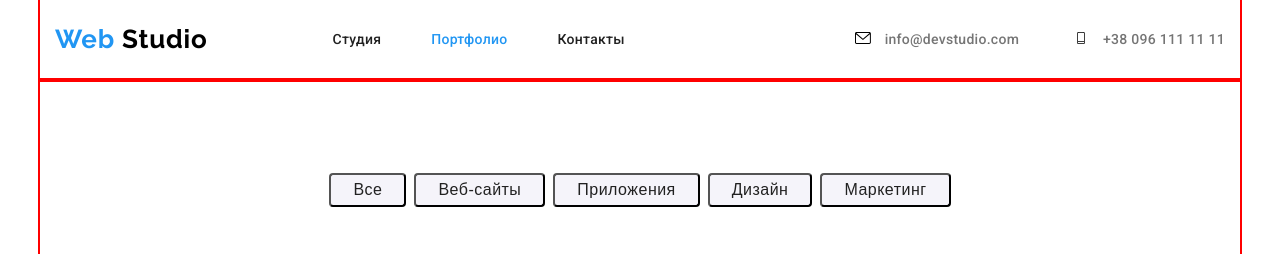
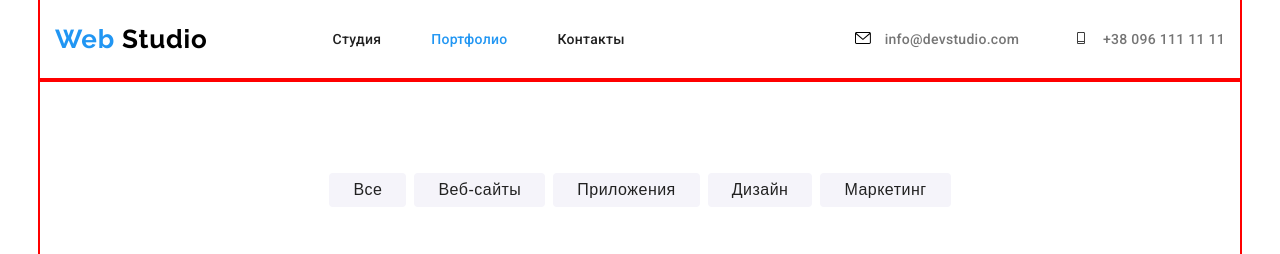
Before and after one commit to leness/goit-markup-hw-04, a plain HTML site: page portfolio.html in a window 1280 px wide. Shown: the top 254 px of the page. Drawn offline with Linux system fonts and the light colour scheme.

Commit message:
Update styles.css

```diff
--- a/CSS/styles.css
+++ b/CSS/styles.css
@@ -167,6 +167,7 @@ font-family: "Roboto", sans-serif; */
   color: var(--primary-text-color);
   background: #f5f4fa;
   border-radius: 4px;
+  border-color: transparent;
 }
 
 .btn:hover,
@@ -174,6 +175,7 @@ font-family: "Roboto", sans-serif; */
   color: var(--primary-white-color);
   background: var(--accent-color);
   border-radius: 4px;
+  border-color: transparent;
 }
 
 .btn:not(:last-child) {
```
